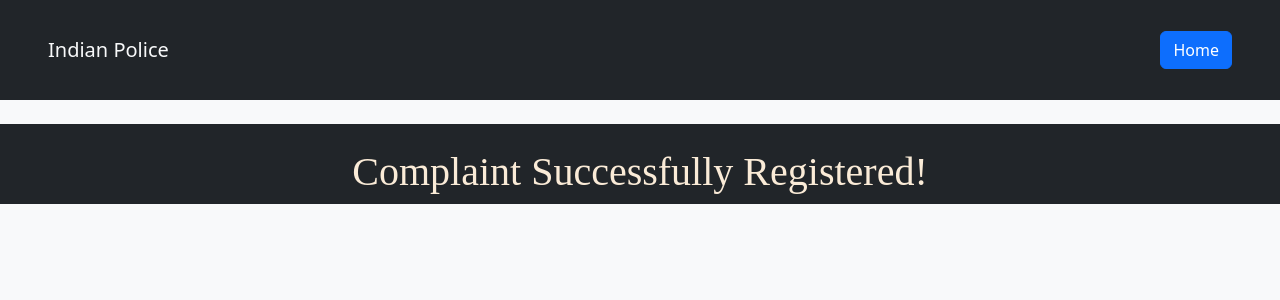
After one commit to speckofstardust/police_station_management, a Flask app: template templates/comp_success.html in a window 1280 px wide. The commit adds this page. Shown: the top 300 px of the page. Run offline with Flask 3, Linux system fonts and the light colour scheme; the template is opened without the code that fills it, so the values that code supplies are empty.

Commit message:
getting somewhere

```diff
--- a/app.py
+++ b/app.py
@@ -1,69 +1,51 @@
 import mysql.connector,sys
 import datetime
 from mysql.connector import Error
-from flask import Flask, request, jsonify, render_template,redirect, url_for
+from flask import Flask, request, jsonify, render_template, redirect, url_for
 from random import randint
+from werkzeug.exceptions import BadRequestKeyError
 
 
 app = Flask(__name__)
-def runQuery(query):
-    try:
-        # Establish a connection to MySQL server
-        db = mysql.connector.connect(
-            host='QWERTY07',
-            user='root',
-            password='T00thless:p',
-            database='police_station_db'
-        )
-
-        # Create a cursor object to execute SQL queries
-        cursor = db.cursor()
-
-        # Execute the provided query
-        cursor.execute(query)
-
-        # Fetch all results from the executed query
-        res = cursor.fetchall()
-
-        # Commit the transaction
-        db.commit()
-
-        # Close the cursor and connection
-        cursor.close()
-        db.close()
-
-        return res
-
-    except Exception as e:
-        print("Error:", e)
-        return None
-
 
 @app.route('/',methods=['GET', 'POST'])
-@app.route('/submit_complaint', methods=['POST'])
+#@app.route('/complaint', methods=['POST'])
 def submitComplaint():
+    station = runQuery("SELECT station_name FROM station")
+    complaint = runQuery("SELECT MAX(comp_id) FROM complaint")
+
     if request.method == 'POST':
-        station_id = request.form['StationID']
-        filed_by = request.form['FiledBy']
-        phone_no = request.form['PhoneNumber']
-        descpt = request.form['Description']
-        date_filed = request.form['DateFiled']
-
-        #date_filed = datetime.now().date()
+        station_name = request.form['Station']
+        filed_by = request.form['Name']
+        phone_no = request.form['MobileNumber']
+        descpt = request.form['Descpt']
+        date_filed = request.form['Date']
 
         # Assuming status is initially 'Pending'
         status = 'Pending'
 
         # Check if phone number is valid
         if len(phone_no) != 10:
-            return render_template('complaint_fail.html', errors=["Invalid Phone Number!"])
+            return render_template('complaint.html', station = station, errors=["Invalid Phone Number!"])
 
         # Insert the complaint into the database
-        runQuery("INSERT INTO Complaint (station_id, date_filed, filed_by, phone_no, descpt, status) VALUES ('{}', '{}', '{}', '{}', '{}', '{}');".format(station_id, date_filed, filed_by, phone_no, descpt, status))
+        id = int(complaint[0][0])+1
+        station_id_list = runQuery("SELECT station_id FROM station WHERE station_name='{}'".format(station_name))
+        station_id = station_id_list[0][0]
+        runQuery("INSERT INTO Complaint (comp_id, station_id, date_filed, filed_by, phone_no, descpt, status) VALUES ('{}', '{}', '{}', '{}', '{}', '{}', '{}')".format(id, station_id, date_filed, filed_by, phone_no, descpt, status))
 
-        return render_template('complaint_success.html', message="Complaint successfully submitted!")
+        # try:
+        #     bad_key = request.form['bad_key']
+        # except BadRequestKeyError as ex:
+        #     return 'Unknown key: "{}"'.format(ex.args[0]), 500
 
+        return render_template('comp_success.html')
 
+    return render_template('complaint.html', station = station)
+
+@app.route('/home', methods=['GET', 'POST'])
+def renderHome():
+    return render_template('home.html')
 
 
 @app.route('/loginfail',methods=['GET'])
@@ -77,8 +59,7 @@ def renderAdmin():
         UN = request.form['username']
         PS = request.form['password']
 
-        cred = runQuery("SELECT * FROM admin")
-        print(cred)
+        cred = runQuery("SELECT Emp_id, password FROM Employee")
         for user in cred:
             if UN==user[0] and PS==user[1]:
                 return redirect('/eventType')
@@ -97,7 +78,7 @@ def getEvents():
 
     types = runQuery("SELECT * FROM event_type;")
 
-    location = runQuery("SELECT * FROM location")
+    location = runQuery("SELECT * FROM location;")
 
 
     if request.method == "POST":
@@ -140,7 +121,7 @@ def renderParticipants():
 def runQuery(query):
 
     try:
-        db = mysql.connector.connect( host='QWERTY07',database='police_station_db',user='root',password='T00thless:p')
+        db = mysql.connector.connect( host='localhost',database='police_station_db',user='RecordKeeper',password='Vertin')
 
         if db.is_connected():
             print("Connected to MySQL, running query: ", query)
@@ -148,11 +129,13 @@ def runQuery(query):
             cursor.execute(query)
             db.commit()
             res = None
+
             try:
                 res = cursor.fetchall()
             except Exception as e:
                 print("Query returned nothing, ", e)
                 return []
+
             return res
 
     except Exception as e:
--- /dev/null
+++ b/templates/comp_success.html
@@ -0,0 +1,55 @@
+<!DOCTYPE html>
+<html lang="en">
+  <head>
+    <meta charset="UTF-8" />
+    <meta http-equiv="X-UA-Compatible" content="IE=edge" />
+    <meta name="viewport" content="width=device-width, initial-scale=1.0" />
+    <title>Complaint Success</title>
+    <link rel="stylesheet" href="mystyle.css">
+    <link
+      href="https://cdn.jsdelivr.net/npm/bootstrap@5.2.2/dist/css/bootstrap.min.css"
+      rel="stylesheet"
+      integrity="sha384-Zenh87qX5JnK2Jl0vWa8Ck2rdkQ2Bzep5IDxbcnCeuOxjzrPF/et3URy9Bv1WTRi"
+      crossorigin="anonymous"
+    />
+    <script
+      src="https://cdn.jsdelivr.net/npm/@popperjs/core@2.11.6/dist/umd/popper.min.js"
+      integrity="sha384-oBqDVmMz9ATKxIep9tiCxS/Z9fNfEXiDAYTujMAeBAsjFuCZSmKbSSUnQlmh/jp3"
+      crossorigin="anonymous"
+    ></script>
+    <script
+      src="https://cdn.jsdelivr.net/npm/bootstrap@5.2.2/dist/js/bootstrap.min.js"
+      integrity="sha384-IDwe1+LCz02ROU9k972gdyvl+AESN10+x7tBKgc9I5HFtuNz0wWnPclzo6p9vxnk"
+      crossorigin="anonymous"
+    ></script>
+    <style>
+      body {
+        overflow-x: hidden;
+      }
+    </style>
+  </head>
+  <body class="bg-light">
+    <div>
+      <nav
+        class="navbar navbar-light bg-dark justify-content-between text-light px-5"
+        style="height: 100px"
+      >
+        <a class="navbar-brand text-light">Indian Police</a>
+        <form class="form-inline">
+          <a
+            href="/home"
+            class="btn btn-outline-primary my-2 my-sm-0 bg-primary text-white"
+            type="submit"
+            >Home</a
+          >
+        </form>
+      </nav>
+    </div>
+    <div><br></div>
+    <div class="row bg-dark text-light">
+      <div class="px-5 bg-dark">
+        <h1 style="font-family:poppins;text-align: center;color: antiquewhite;margin-top:2%;">Complaint Successfully Registered!</h1>
+      </div>
+    </div>
+  </body>
+</html>
--- a/templates/complaint.html
+++ b/templates/complaint.html
@@ -116,8 +116,8 @@
                   id="inlineFormCustomSelect"
                 >
                   <option selected>Nearest Police Station</option>
-                  {% for station_name in Station %}
-                  <option value="{{station_name[0]}}">{{station_name[1]}}</option>
+                  {% for station_name in station %}
+                  <option value="{{station_name[0]}}">{{station_name[0]}}</option>
                   {% endfor %}
                 </select>
               </div>
--- a/templates/home.html
+++ b/templates/home.html
@@ -37,7 +37,7 @@
         <a class="navbar-brand text-light">Indian Police</a>
         <form class="form-inline">
           <a
-            href="/admin"
+            href="/home"
             class="btn btn-outline-primary my-2 my-sm-0 bg-primary text-white"
             type="submit"
             >Home</a
@@ -53,13 +53,12 @@
     </div>
     <br>
     <div style="text-align: center;">
-        <a href="/index" class="btn btn-outline-primary my-2 my-sm-0 bg-primary text-white"><h3>Complaint Registration</h3></a>
+        <a href="/complaint" class="btn btn-outline-primary my-2 my-sm-0 bg-primary text-white"><h3>Complaint Registration</h3></a>
     </div>
 
     <br>
     <div style="text-align: center;">
         <a href="/fine" class="btn btn-outline-primary my-2 my-sm-0 bg-primary text-white"><h3>Payment of Fine</h3></a>
     </div>
-
   </body>
 </html>
```
Also changed, not shown: database/events.sql (+14 -14 lines), templates/complaint_fail.html (added), 1 other file.
